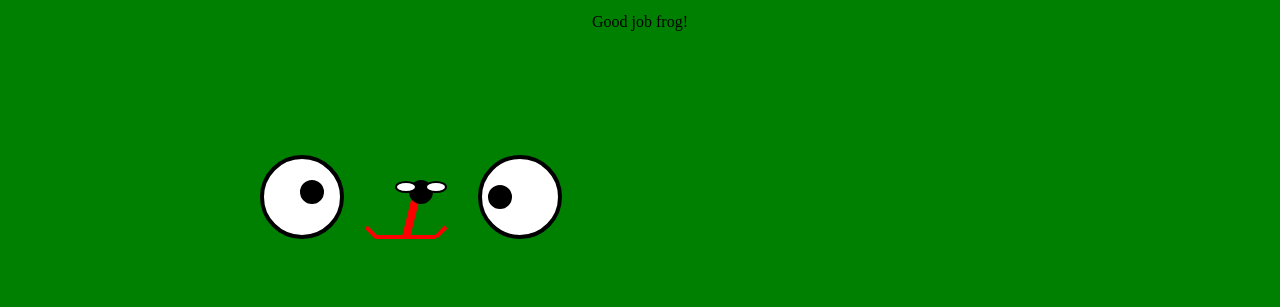
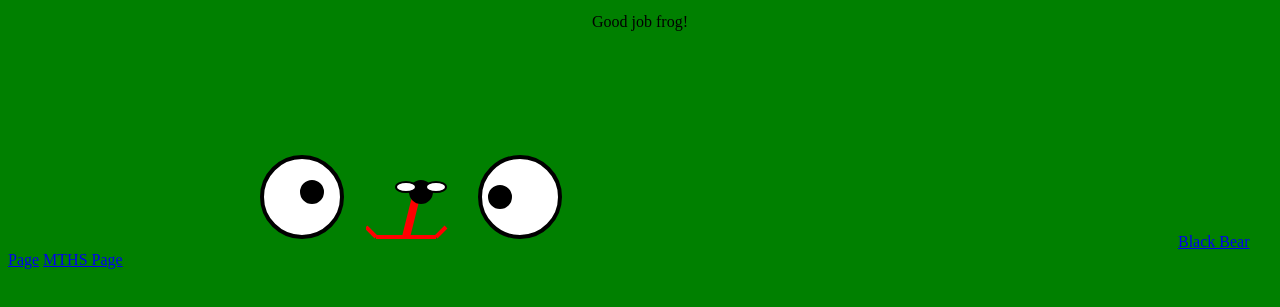
Before and after one commit to GarrettHi/GarrettHi.github.io, a plain HTML site: page index.html in a window 1280 px wide. Shown: the part 101-408 px from the top of the page. Drawn offline with Linux system fonts and the light colour scheme.

Commit message:
Update index.html

```diff
--- a/index.html
+++ b/index.html
@@ -46,6 +46,8 @@
 </a>
 </svg>
 </span>
+<a href="https://garretthi.github.io/Black-Bear/">Black Bear Page</a>
+<a href="https://garretthi.github.io/test/">MTHS Page</a>
 
 </body>
 </html>
```
